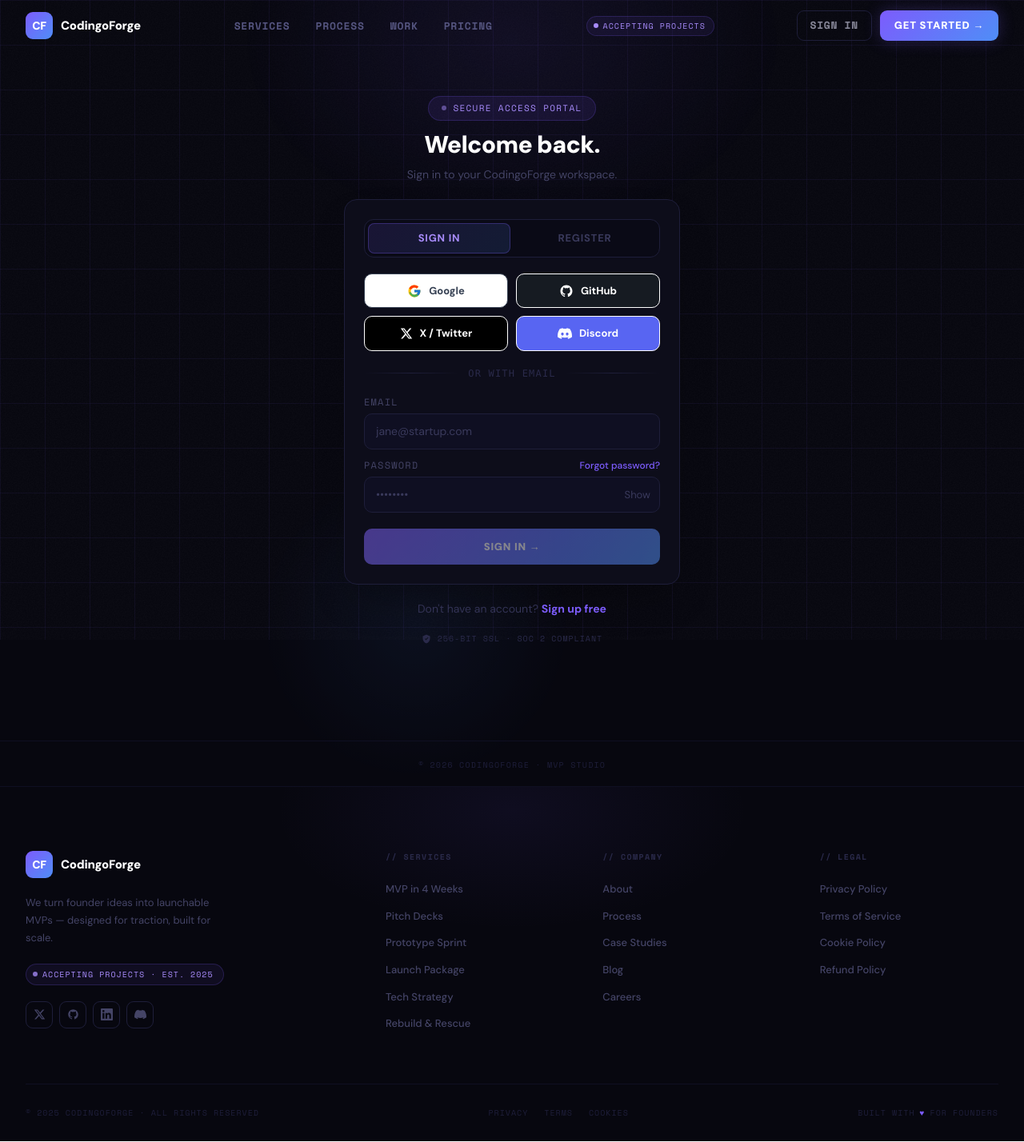
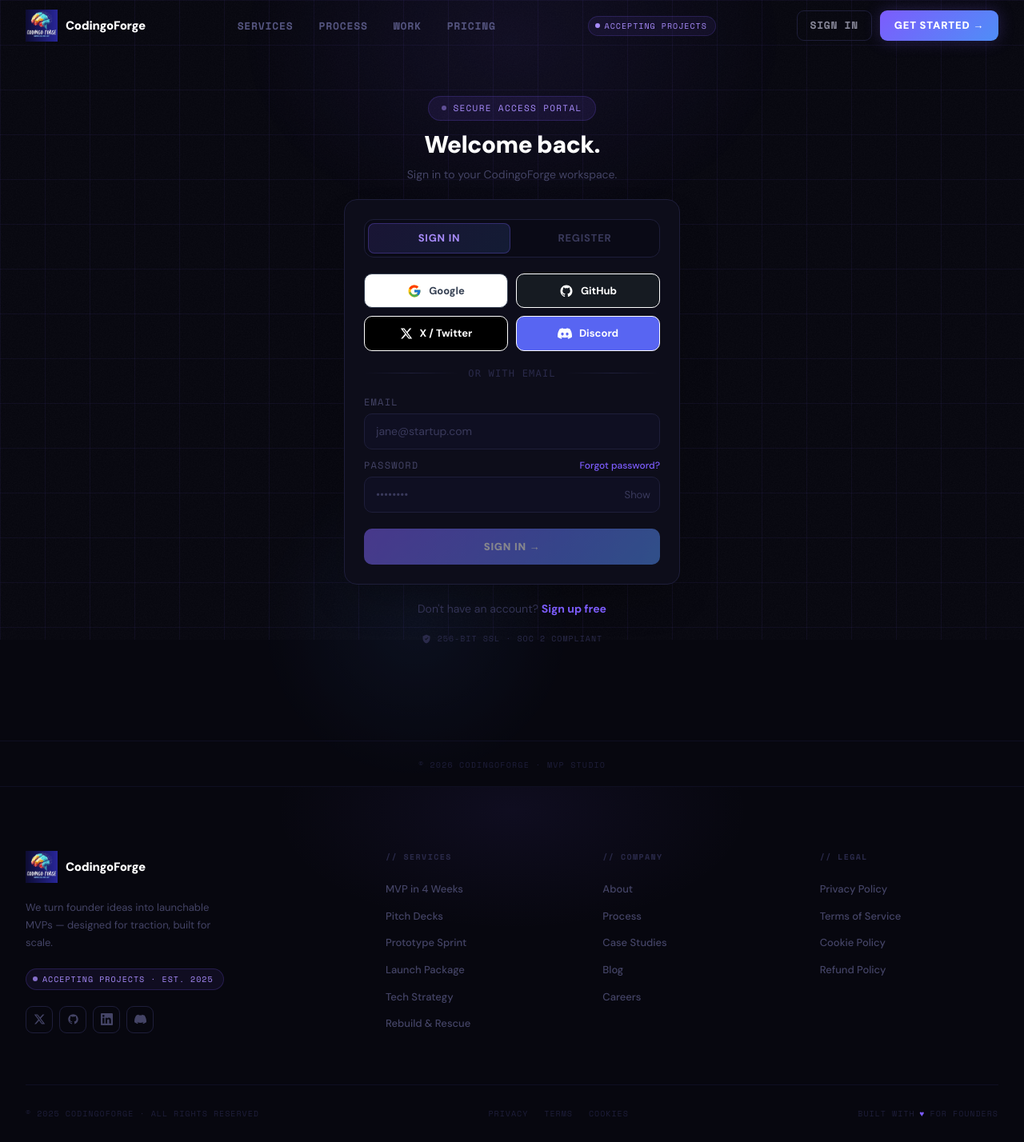
Before and after one commit to codingoforge/cforg, a React (Vite) app: page /auth in a window 1280 px wide. Shown: the whole page at 80% size. Built offline with nearby package versions, Linux system fonts and the light colour scheme.

Commit message:
auth and design

```diff
--- a/src/components/Footer.tsx
+++ b/src/components/Footer.tsx
@@ -282,7 +282,11 @@
             {/* Brand column */}
             <div className="cf-footer-brand">
               <a href="/" className="cf-footer-logo">
-                <div className="cf-footer-logo-mark">CF</div>
+                 <img
+                src="/logo.jpeg"
+                alt="CodingoForge Logo"
+                className="h-10 w-auto object-contain"
+              />
                 <span className="cf-footer-logo-text">CodingoForge</span>
               </a>
               <p className="cf-footer-tagline">
--- a/src/components/Navbar.tsx
+++ b/src/components/Navbar.tsx
@@ -1,7 +1,11 @@
 "use client";
 import { useState, useEffect } from "react";
 
-export default function Navbar() {
+type NavbarProps = {
+  onOpenModal: () => void;
+};
+
+export default function Navbar({ onOpenModal }: NavbarProps) {
   const [scrolled, setScrolled] = useState(false);
   const [menuOpen, setMenuOpen] = useState(false);
 
@@ -248,7 +252,11 @@
         <div className="cf-nav-inner">
           {/* Logo */}
           <a href="/" className="cf-logo">
-            <div className="cf-logo-mark">CF</div>
+               <img
+                src="/logo.jpeg"
+                alt="CodingoForge Logo"
+                className="h-10 w-auto object-contain"
+              />
             <span className="cf-logo-text">CodingoForge</span>
           </a>
 
@@ -270,7 +278,7 @@
           {/* Desktop actions */}
           <div className="cf-nav-actions">
             <a href="/auth" className="cf-btn-ghost">Sign In</a>
-            <a href="/auth" className="cf-btn-primary">Get Started →</a>
+            <button type="button" className="cf-btn-primary" onClick={onOpenModal}>Get Started →</button>
           </div>
 
           {/* Mobile hamburger */}
@@ -293,7 +301,14 @@
         ))}
         <div className="cf-mobile-actions">
           <a href="/auth" className="cf-btn-ghost" style={{ textAlign: "center" }}>Sign In</a>
-          <a href="/auth" className="cf-btn-primary" style={{ textAlign: "center" }}>Get Started →</a>
+          <button
+            type="button"
+            className="cf-btn-primary"
+            style={{ textAlign: "center" }}
+            onClick={onOpenModal}
+          >
+            Get Started →
+          </button>
         </div>
       </div>
     </>
```
Also changed, not shown: public/logo.jpeg (added).
